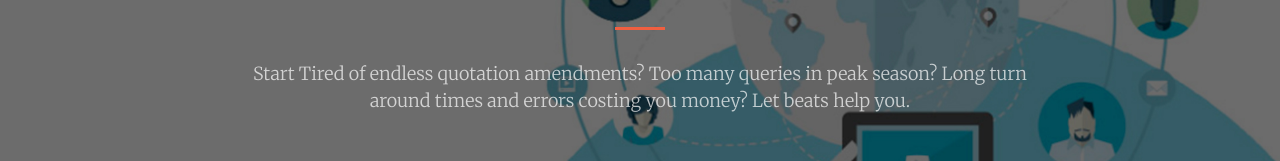
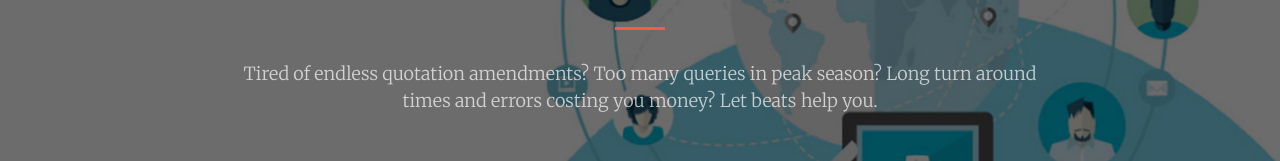
Before and after one commit to pchhibber/beats, a website: page index.html in a window 1280 px wide. Shown: the part 322-483 px from the top of the page. Drawn offline with nearby package versions, Linux system fonts and the light colour scheme.

Commit message:
Update index.html

```diff
--- a/index.html
+++ b/index.html
@@ -73,7 +73,7 @@
             <div class="header-content-inner">
                 <h1 id="homeHeading">Best Quote Maker on Earth!</h1>
                 <hr>
-                <p>Start Tired of endless quotation amendments? Too many queries in peak season? Long turn around times and errors costing you money? Let beats help you.</p>
+                <p>Tired of endless quotation amendments? Too many queries in peak season? Long turn around times and errors costing you money? Let beats help you.</p>
                 <a href="#about" class="btn btn-primary btn-xl page-scroll">Find Out More</a>
             </div>
         </div>
```
